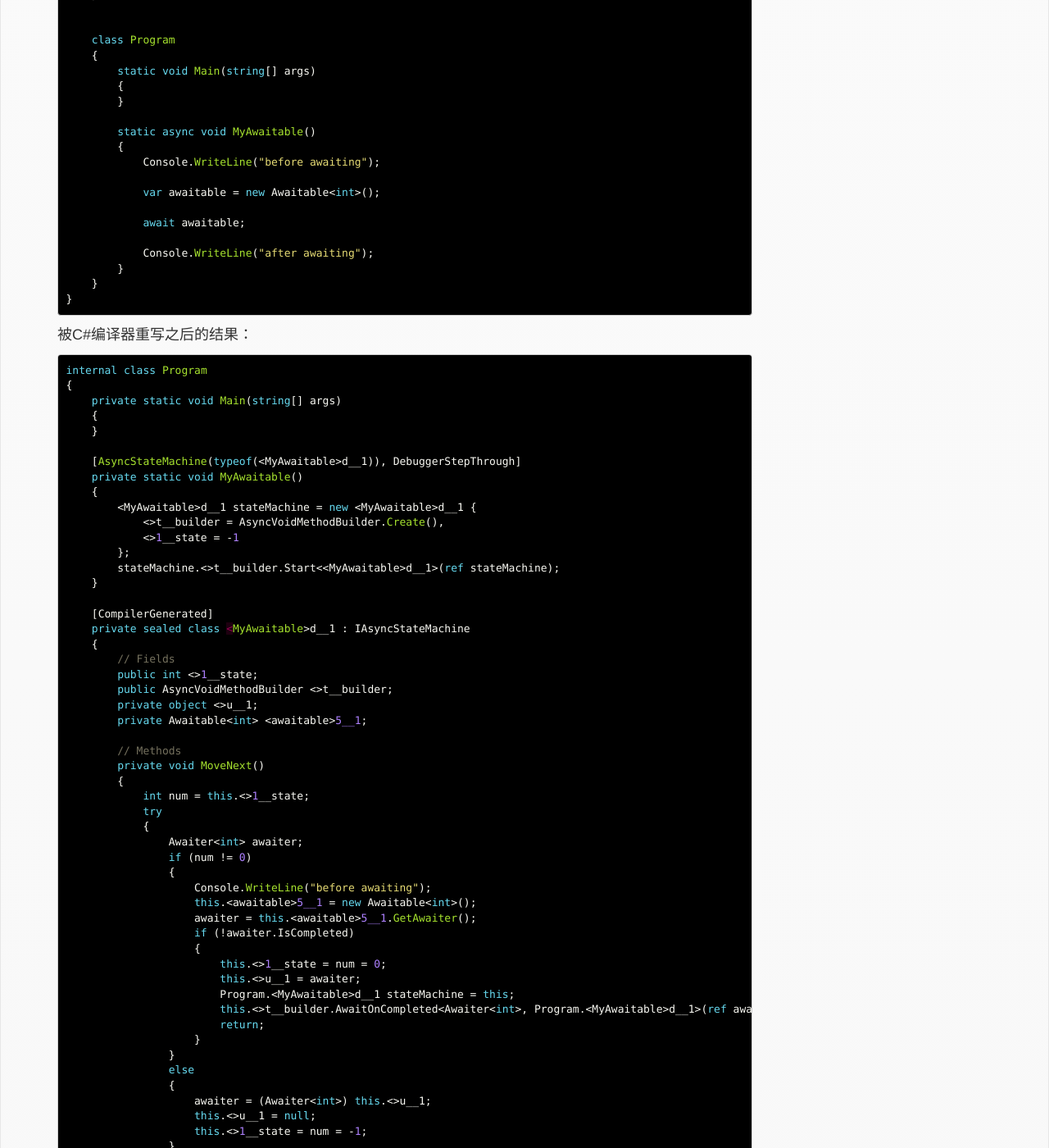
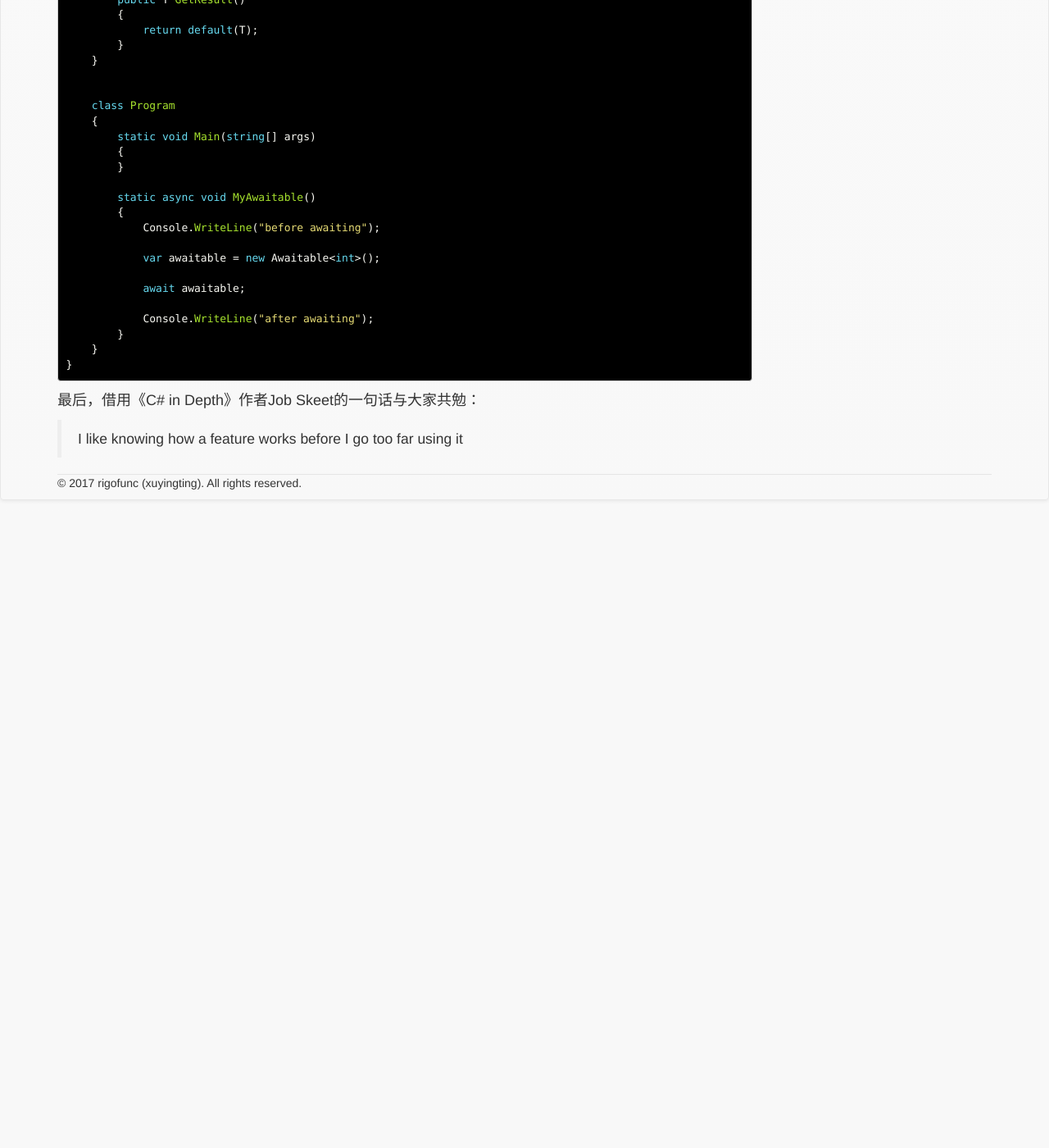
Before and after one commit to rigofunc/xyting.github.io, a Jekyll site: the page built from _posts/2017-02-28-understand-async-await-in-depth.md, in a window 1280 px wide and 1400 px high, scrolled down 5412 px. Shown: the whole window at 82% size. Built offline with Jekyll 4.4.1, drawn with Linux system fonts in a browser that asks for light colours; after the commit the page ends 6042 px from its top, so only the background shows below that; some of the changed text lies outside the part shown.

Commit message:
feat: new post

````diff
--- a/_posts/2017-02-28-understand-async-await-in-depth.md
+++ b/_posts/2017-02-28-understand-async-await-in-depth.md
@@ -252,7 +252,9 @@
 }
 ```
 
-因此，我们可以实现自己的**awaitable**和**awaiter**对象：
+## 实现自己的**awaitable**和**awaiter**对象
+
+我们费了那么大的劲，终于弄清楚了sync/Await背后到底发上了什么，我们做到了知其然知其所以然，因此，我们可以实现自己的**awaitable**和**awaiter**对象：
 
 ```csharp
 namespace AsyncAwaitInDepth
@@ -302,79 +304,6 @@
 }
 ```
 
-被C#编译器重写之后的结果：
+最后，借用《C# in Depth》作者Job Skeet的一句话与大家共勉：
 
-```csharp
-internal class Program
-{
-    private static void Main(string[] args)
-    {
-    }
-
-    [AsyncStateMachine(typeof(<MyAwaitable>d__1)), DebuggerStepThrough]
-    private static void MyAwaitable()
-    {
-        <MyAwaitable>d__1 stateMachine = new <MyAwaitable>d__1 {
-            <>t__builder = AsyncVoidMethodBuilder.Create(),
-            <>1__state = -1
-        };
-        stateMachine.<>t__builder.Start<<MyAwaitable>d__1>(ref stateMachine);
-    }
-
-    [CompilerGenerated]
-    private sealed class <MyAwaitable>d__1 : IAsyncStateMachine
-    {
-        // Fields
-        public int <>1__state;
-        public AsyncVoidMethodBuilder <>t__builder;
-        private object <>u__1;
-        private Awaitable<int> <awaitable>5__1;
-
-        // Methods
-        private void MoveNext()
-        {
-            int num = this.<>1__state;
-            try
-            {
-                Awaiter<int> awaiter;
-                if (num != 0)
-                {
-                    Console.WriteLine("before awaiting");
-                    this.<awaitable>5__1 = new Awaitable<int>();
-                    awaiter = this.<awaitable>5__1.GetAwaiter();
-                    if (!awaiter.IsCompleted)
-                    {
-                        this.<>1__state = num = 0;
-                        this.<>u__1 = awaiter;
-                        Program.<MyAwaitable>d__1 stateMachine = this;
-                        this.<>t__builder.AwaitOnCompleted<Awaiter<int>, Program.<MyAwaitable>d__1>(ref awaiter, ref stateMachine);
-                        return;
-                    }
-                }
-                else
-                {
-                    awaiter = (Awaiter<int>) this.<>u__1;
-                    this.<>u__1 = null;
-                    this.<>1__state = num = -1;
-                }
-                awaiter.GetResult();
-                awaiter = null;
-                Console.WriteLine("after awaiting");
-            }
-            catch (Exception exception)
-            {
-                this.<>1__state = -2;
-                this.<>t__builder.SetException(exception);
-                return;
-            }
-            this.<>1__state = -2;
-            this.<>t__builder.SetResult();
-        }
-
-        [DebuggerHidden]
-        private void SetStateMachine(IAsyncStateMachine stateMachine)
-        {
-        }
-    }
-}
-```
+> I like knowing how a feature works before I go too far using it
````
Also changed, not shown: _posts/2017-02-24-.NET-Core-MySQL-Protocol-2.md (+7 -0 lines).
